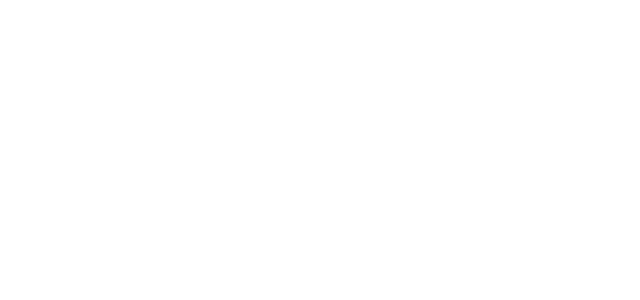
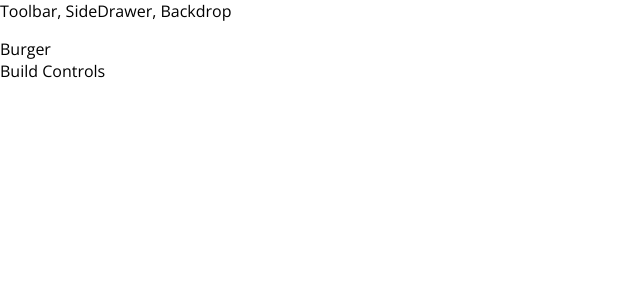
Before and after one commit to francoquirosm/React-Burger-Builder, a React app: page / in a window 1280 px wide. Shown: the top 300 px of the page, without its empty margins (0-640 px from the left). Built offline with nearby package versions, Linux system fonts and the light colour scheme.

Commit message:
added layout and burger builder page:

```diff
--- a/src/App.js
+++ b/src/App.js
@@ -1,10 +1,13 @@
-import React, { Component } from 'react';
-
+import React, { Component } from "react";
+import Layout from "./components/Layout";
+import BurgerBuilder from "./containers/BurguerBuilder";
 class App extends Component {
   render() {
     return (
-      <div >
-
+      <div>
+        <Layout>
+          <BurgerBuilder />
+        </Layout>
       </div>
     );
   }
--- /dev/null
+++ b/src/components/Layout/index.js
@@ -0,0 +1,12 @@
+import React from "react";
+import Aux from "../../hoc/Aux";
+import classes from "./styles.css";
+
+const Layout = (props) => (
+  <Aux>
+    <div>Toolbar, SideDrawer, Backdrop</div>
+    <main className={classes.Content}>{props.children} </main>
+  </Aux>
+);
+
+export default Layout;
--- /dev/null
+++ b/src/components/Layout/styles.css
@@ -0,0 +1,3 @@
+.Content {
+  margin-top: 16px;
+}
--- /dev/null
+++ b/src/containers/BurguerBuilder/index.js
@@ -0,0 +1,15 @@
+import React, { Component } from "react";
+import Aux from "../../hoc/Aux";
+
+class BurgerBuilder extends Component {
+  render() {
+    return (
+      <Aux>
+        <div>Burger</div>
+        <div>Build Controls</div>
+      </Aux>
+    );
+  }
+}
+
+export default BurgerBuilder;
--- /dev/null
+++ b/src/hoc/Aux.js
@@ -0,0 +1,3 @@
+const aux = (props) => props.children;
+
+export default aux;
--- a/src/index.css
+++ b/src/index.css
@@ -1,5 +1,5 @@
 body {
   margin: 0;
   padding: 0;
-  font-family: open-sans;
+  font-family: "Open sans", Sans-Serif;
 }
```
